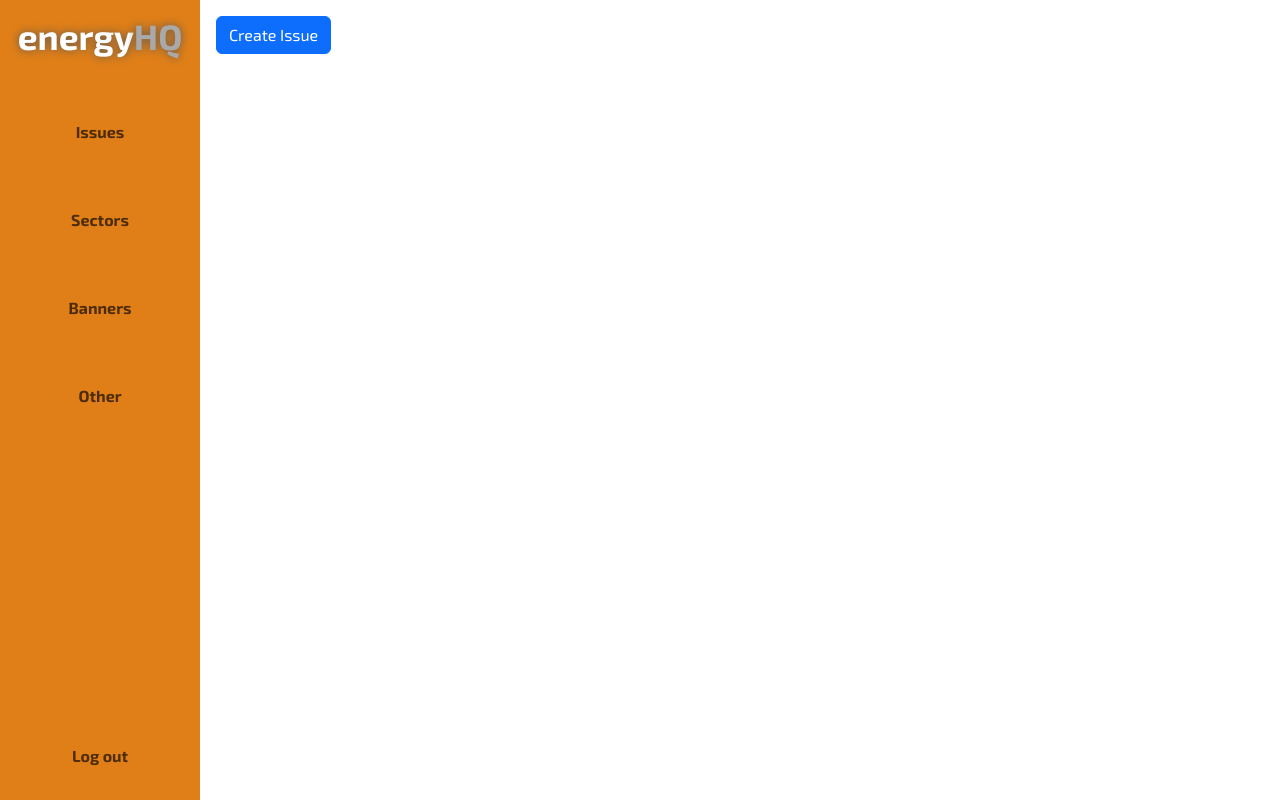
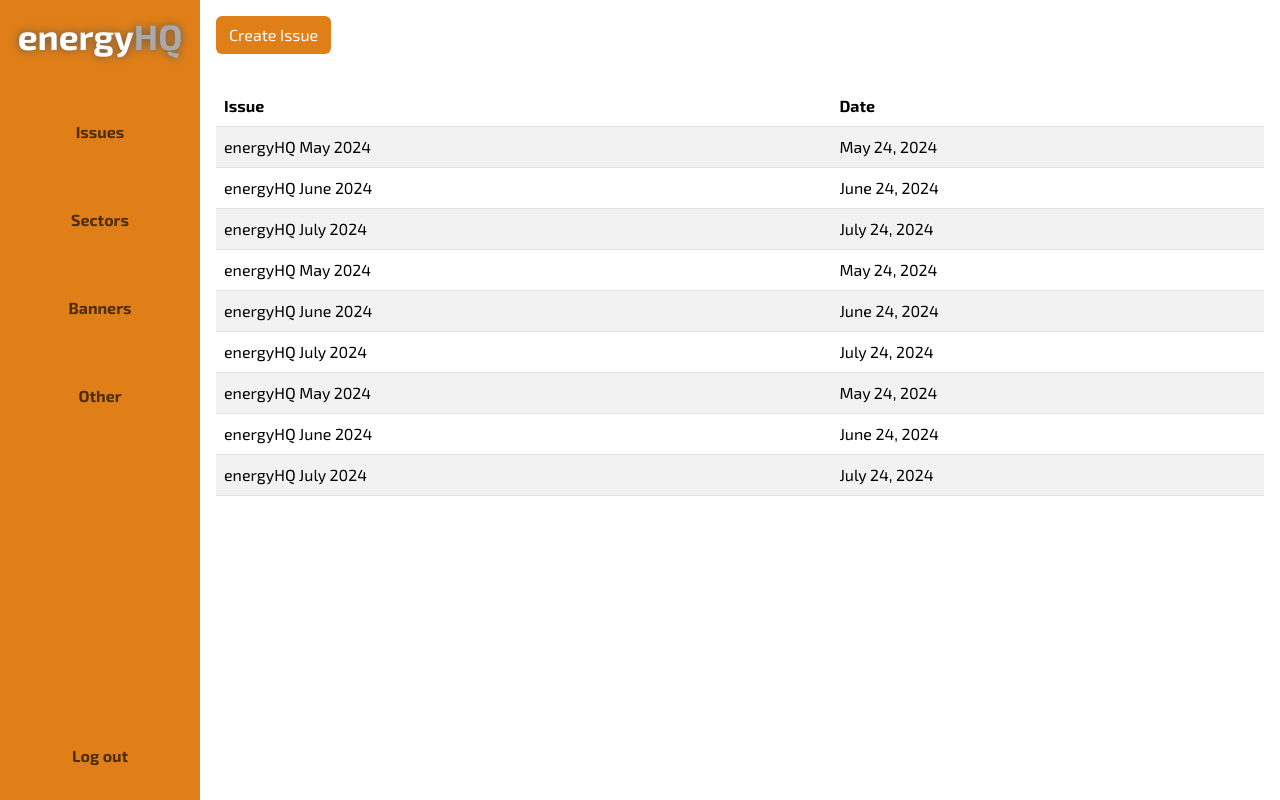
Before and after one commit to Mourtada15/energyHQ-Frontend, a React (Create React App) app: page /admin/issues in a window 1280 px wide. Built offline with nearby package versions, Linux system fonts and the light colour scheme; the HTML template or start-up script is replaced by a standard one.

Commit message:
working on create issue component

```diff
--- a/src/App.js
+++ b/src/App.js
@@ -10,6 +10,7 @@ import DashboardBanners from './Dashboard/Banners/DashboardBanners';
 import Login from './Dashboard/Login/Login';
 import Articles from './Components/Articles/Articles';
 import DashboardSectors from './Dashboard/Sectors/DashboardSectors';
+import CreateIssue from './Dashboard/Issues/CreateIssue/CreateIssue';
 
 function App() {
   return (
@@ -21,7 +22,10 @@ function App() {
         <Route path="/issues" element={<Issues />} />
         <Route path="/articles" element={<Articles />} />
         <Route path="/admin" element={<DashboardHome />} >
-          <Route path="issues" element={<DashboardIssues />} />
+          {/* <Route index element={<DashboardIssues />} /> */}
+          <Route path="issues" element={<DashboardIssues />} >
+            <Route path="createissue" element={<CreateIssue />} />
+          </Route>
           <Route path="sectors" element={<DashboardSectors />} />
           <Route path="banners" element={<DashboardBanners />} />
         </Route>
--- a/src/Dashboard/Home/DashboardHome.jsx
+++ b/src/Dashboard/Home/DashboardHome.jsx
@@ -1,5 +1,3 @@
-import React, { useState } from "react";
-// import DashboardBanners from "../Banners/DashboardBanners";
 import SideBar from "../SideBar/SideBar";
 import "./DashboardHome.css";
 import { Outlet } from "react-router-dom";
@@ -9,7 +7,6 @@ const DashboardHome = () => {
   return (
     <div className="dashboardhome-wrapper" >
       <SideBar />
-      {/* <DashboardBanners /> */}
       <Outlet />
     </div>
   );
--- /dev/null
+++ b/src/Dashboard/Issues/CreateIssue/CreateIssue.jsx
@@ -0,0 +1,22 @@
+import './CreateIssue.css';
+
+const CreateIssue = () => {
+  return (
+    <>
+    <h1>Hello</h1>
+      {/* <div className="">
+        <div className="card card-body">
+          <p>Title <input type='text' /></p>
+          <p>Date <input type='date' /></p>
+          <p>Ebook <input type='file' /></p>
+          <p>Cover <input type='file' /></p>
+          <div>
+            <button className='btn-dashboard-issues'>Save & Publish</button>
+          </div>
+        </div>
+      </div> */}
+    </>
+  );
+}
+
+export default CreateIssue;
--- a/src/Dashboard/Issues/DashboardIssues.css
+++ b/src/Dashboard/Issues/DashboardIssues.css
@@ -8,3 +8,18 @@
     gap: 1rem;
     /* background-color: red; */
 }
+
+.btn-dashboard-issues {
+    background-color: #E07F17;
+    color: white;
+}
+.btn-dashboard-issues:hover {
+    background-color: hsl(31, 81%, 43%);
+    color: white;
+}
+
+.dashboardissues-issue-detail {
+    display: flex;
+    justify-content: space-between;
+    padding-right: 4rem;
+}
--- a/src/Dashboard/Issues/DashboardIssues.jsx
+++ b/src/Dashboard/Issues/DashboardIssues.jsx
@@ -1,24 +1,65 @@
+import { Link } from 'react-router-dom';
 import './DashboardIssues.css';
 
 const DashboardIssues = () => {
   return (
     <div className="dashboardissues-wrapper">
-      <p class="d-inline-flex gap-1">
-        <button class="btn btn-primary" type="button" data-bs-toggle="collapse" data-bs-target="#collapseExample" aria-expanded="false" aria-controls="collapseExample">
+      <p className="d-inline-flex gap-1">
+        <Link className="btn btn-dashboard-issues" to='/admin/issues/createissue'>
           Create Issue
-        </button>
+        </Link>
       </p>
 
-      <div class="collapse" id="collapseExample">
-        <div class="card card-body">
-          <p>Title <input type='text' /></p>
-          <p>Date <input type='date' /></p>
-          <p>Ebook <input type='file' /></p>
-          <p>Cover <input type='file' /></p>
-          <div>
-            <button>Save & Publish</button>
-          </div>
+      <div>
+        <div>
+          <table className="table table-striped">
+            <thead>
+              <tr >
+                <th>Issue</th>
+                <th>Date</th>
+              </tr>
+            </thead>
+            <tbody>
+              <tr>
+                <td>energyHQ May 2024</td>
+                <td>May 24, 2024</td>
+              </tr>
+              <tr>
+                <td>energyHQ June 2024</td>
+                <td>June 24, 2024</td>
+              </tr>
+              <tr>
+                <td>energyHQ July 2024</td>
+                <td>July 24, 2024</td>
+              </tr>
+              <tr>
+                <td>energyHQ May 2024</td>
+                <td>May 24, 2024</td>
+              </tr>
+              <tr>
+                <td>energyHQ June 2024</td>
+                <td>June 24, 2024</td>
+              </tr>
+              <tr>
+                <td>energyHQ July 2024</td>
+                <td>July 24, 2024</td>
+              </tr>
+              <tr>
+                <td>energyHQ May 2024</td>
+                <td>May 24, 2024</td>
+              </tr>
+              <tr>
+                <td>energyHQ June 2024</td>
+                <td>June 24, 2024</td>
+              </tr>
+              <tr>
+                <td>energyHQ July 2024</td>
+                <td>July 24, 2024</td>
+              </tr>
+            </tbody>
+          </table>
         </div>
+
       </div>
 
     </div>
--- a/src/Dashboard/SideBar/SideBar.css
+++ b/src/Dashboard/SideBar/SideBar.css
@@ -60,3 +60,8 @@ h6:hover {
   cursor: pointer;
   background-color: red;
 }
+
+.sidebar-active {
+  background-color: #A9A9A9;
+  color: inherit !important;
+}
--- a/src/Dashboard/SideBar/SideBar.jsx
+++ b/src/Dashboard/SideBar/SideBar.jsx
@@ -8,10 +8,10 @@ const SideBar = () => {
       <div className='sidebar-container'>
         <Link to="/admin"><h4>energy <span style={{color: '#A9A9A9'}}>HQ</span></h4></Link>
         <ul>
-          <NavLink className="sidebar-navlink" to='/admin/issues'><li>Issues</li></NavLink>
-          <NavLink className="sidebar-navlink" to='/admin/sectors'><li>Sectors</li></NavLink>
-          <NavLink className="sidebar-navlink" to='/admin/banners'><li>Banners</li></NavLink>
-          <NavLink className="sidebar-navlink" to='/admin/other' target='_blank'><li>Other</li></NavLink>
+          <NavLink className="sidebar-navlink" activeclassname="sidebar-active" to='/admin/issues'><li>Issues</li></NavLink>
+          <NavLink className="sidebar-navlink" activeclassname="sidebar-active" to='/admin/sectors'><li>Sectors</li></NavLink>
+          <NavLink className="sidebar-navlink" activeclassname="sidebar-active" to='/admin/banners'><li>Banners</li></NavLink>
+          <NavLink className="sidebar-navlink" activeclassname="sidebar-active" to='/admin/other' target='_blank'><li>Other</li></NavLink>
         </ul>
       </div>
       <h6>Log out</h6>
```
Also changed, not shown: src/Dashboard/Issues/CreateIssue/CreateIssue.css (added).
